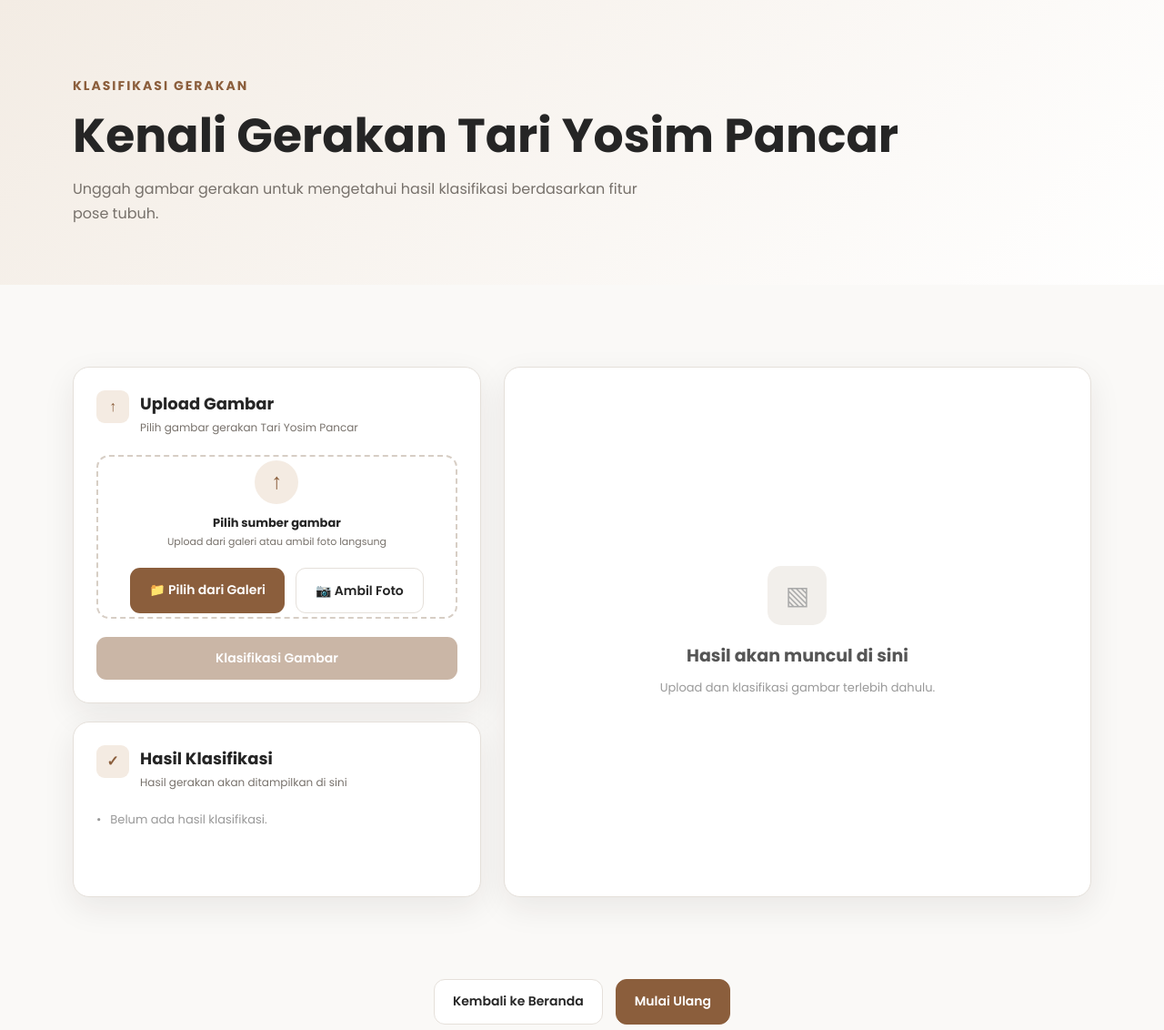
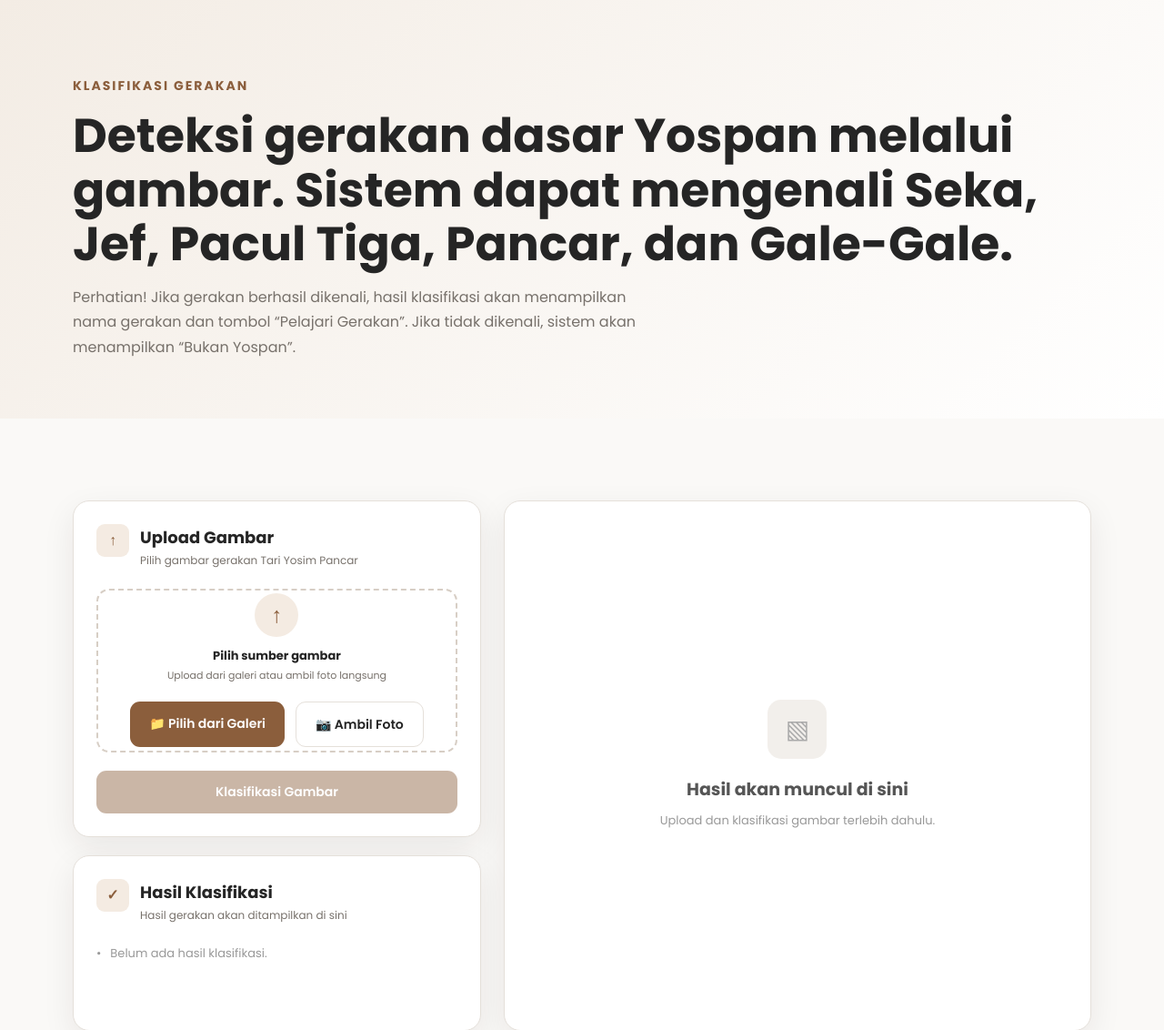
Before and after one commit to agung19xx/website-yospan, a Flask app: page /klasifikasi in a window 1280 px wide. Shown: the part 75-1207 px from the top of the page at 91% size. Run offline with Flask 3, Linux system fonts and the light colour scheme; parts of the project's set-up code (start-up, migrations or seed data) failed here and were passed over.

Commit message:
Ganti klasifikasi.html

```diff
--- a/templates/klasifikasi.html
+++ b/templates/klasifikasi.html
@@ -58,11 +58,15 @@
       <div class="container">
         <span class="eyebrow"> KLASIFIKASI GERAKAN </span>
 
-        <h1>Kenali Gerakan Tari Yosim Pancar</h1>
+        <h1>
+          Deteksi gerakan dasar Yospan melalui gambar. Sistem dapat mengenali
+          Seka, Jef, Pacul Tiga, Pancar, dan Gale-Gale.
+        </h1>
 
         <p>
-          Unggah gambar gerakan untuk mengetahui hasil klasifikasi berdasarkan
-          fitur pose tubuh.
+          Perhatian! Jika gerakan berhasil dikenali, hasil klasifikasi akan
+          menampilkan nama gerakan dan tombol “Pelajari Gerakan”. Jika tidak
+          dikenali, sistem akan menampilkan “Bukan Yospan”.
         </p>
       </div>
     </section>
```
